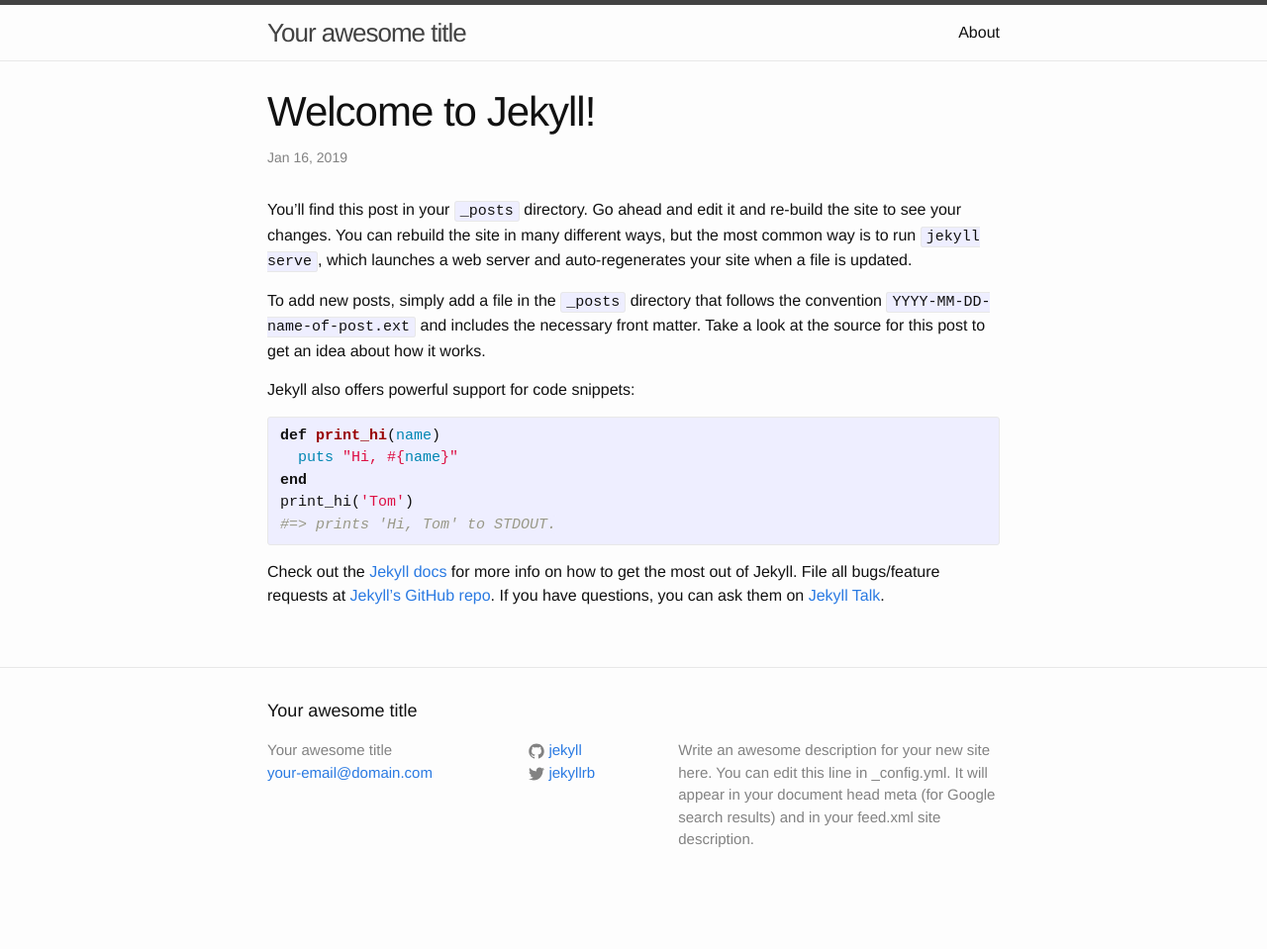
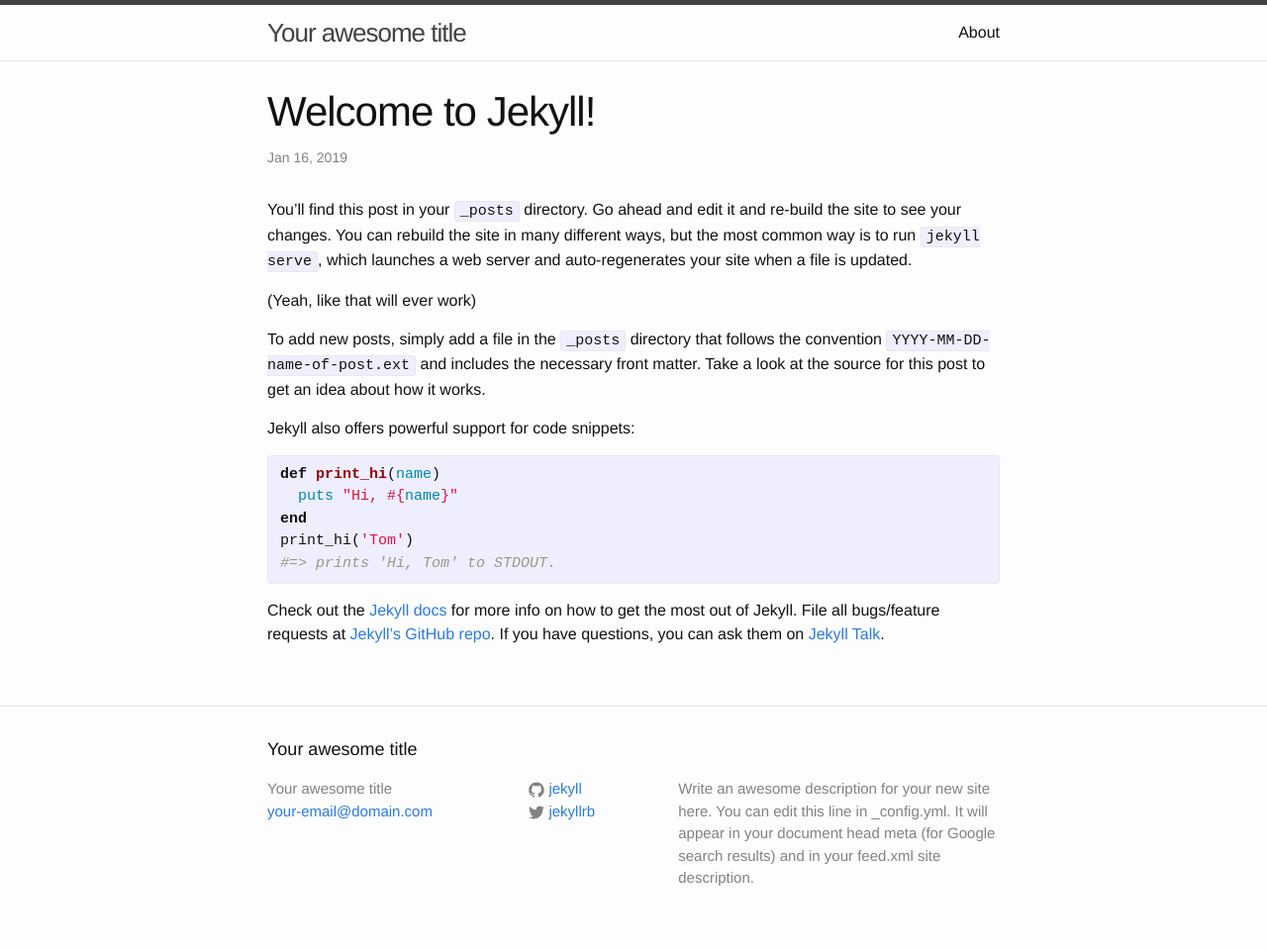
Before and after one commit to bHulksmash/bHulksmash.github.io, a Jekyll site: the page built from _posts/2019-01-16-welcome-to-jekyll.markdown, in a window 1280 px wide. Shown: the whole page at 99% size. Built offline with Jekyll 4.4.1, drawn with Linux system fonts in a browser that asks for light colours; before the commit the page ends 920 px from its top, so only the background shows below that.

Commit message:
some edits

```diff
--- a/_posts/2019-01-16-welcome-to-jekyll.markdown
+++ b/_posts/2019-01-16-welcome-to-jekyll.markdown
@@ -5,6 +5,8 @@ date:   2019-01-16 10:05:44 +0000
 categories: jekyll update
 ---
 You’ll find this post in your `_posts` directory. Go ahead and edit it and re-build the site to see your changes. You can rebuild the site in many different ways, but the most common way is to run `jekyll serve`, which launches a web server and auto-regenerates your site when a file is updated.
+
+(Yeah, like that will ever work)
 
 To add new posts, simply add a file in the `_posts` directory that follows the convention `YYYY-MM-DD-name-of-post.ext` and includes the necessary front matter. Take a look at the source for this post to get an idea about how it works.
 
```
